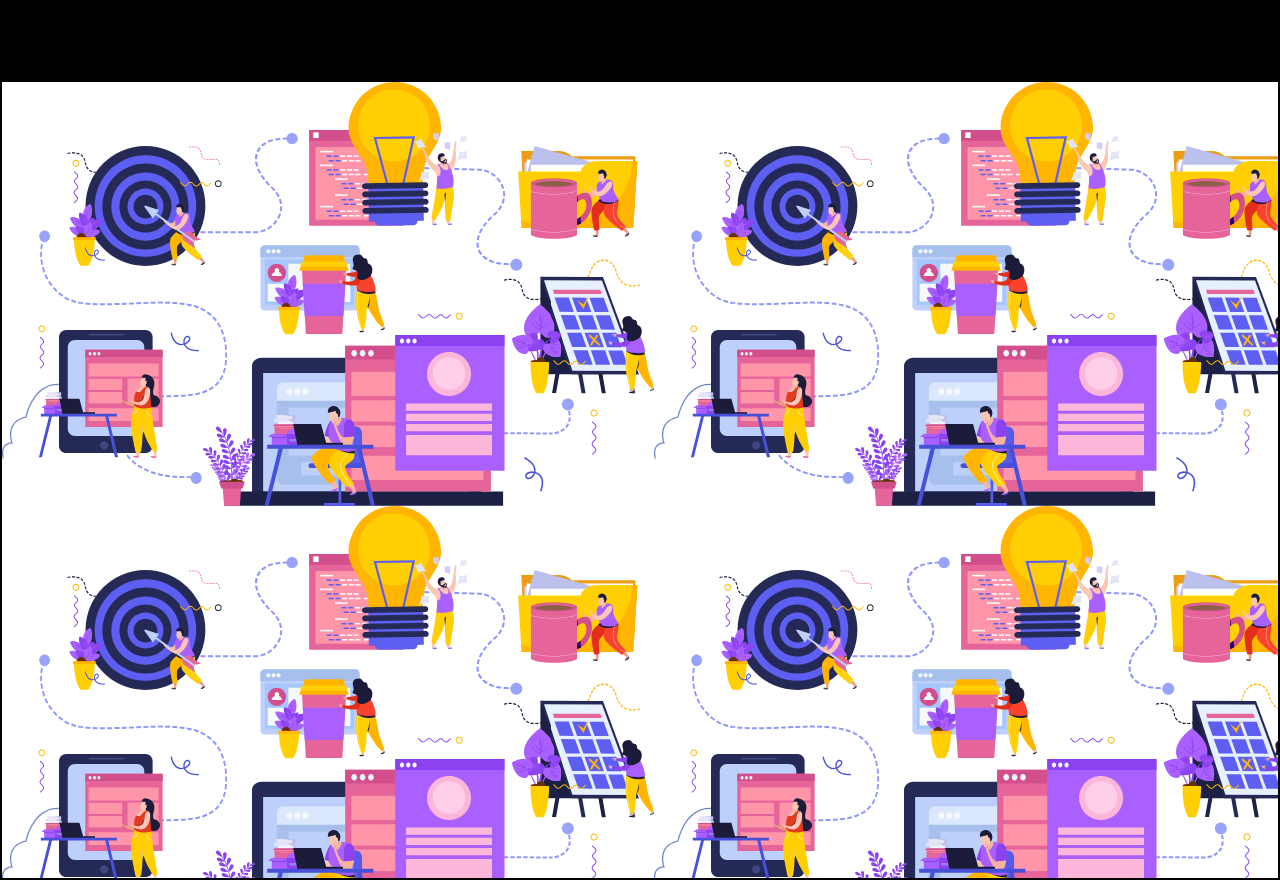
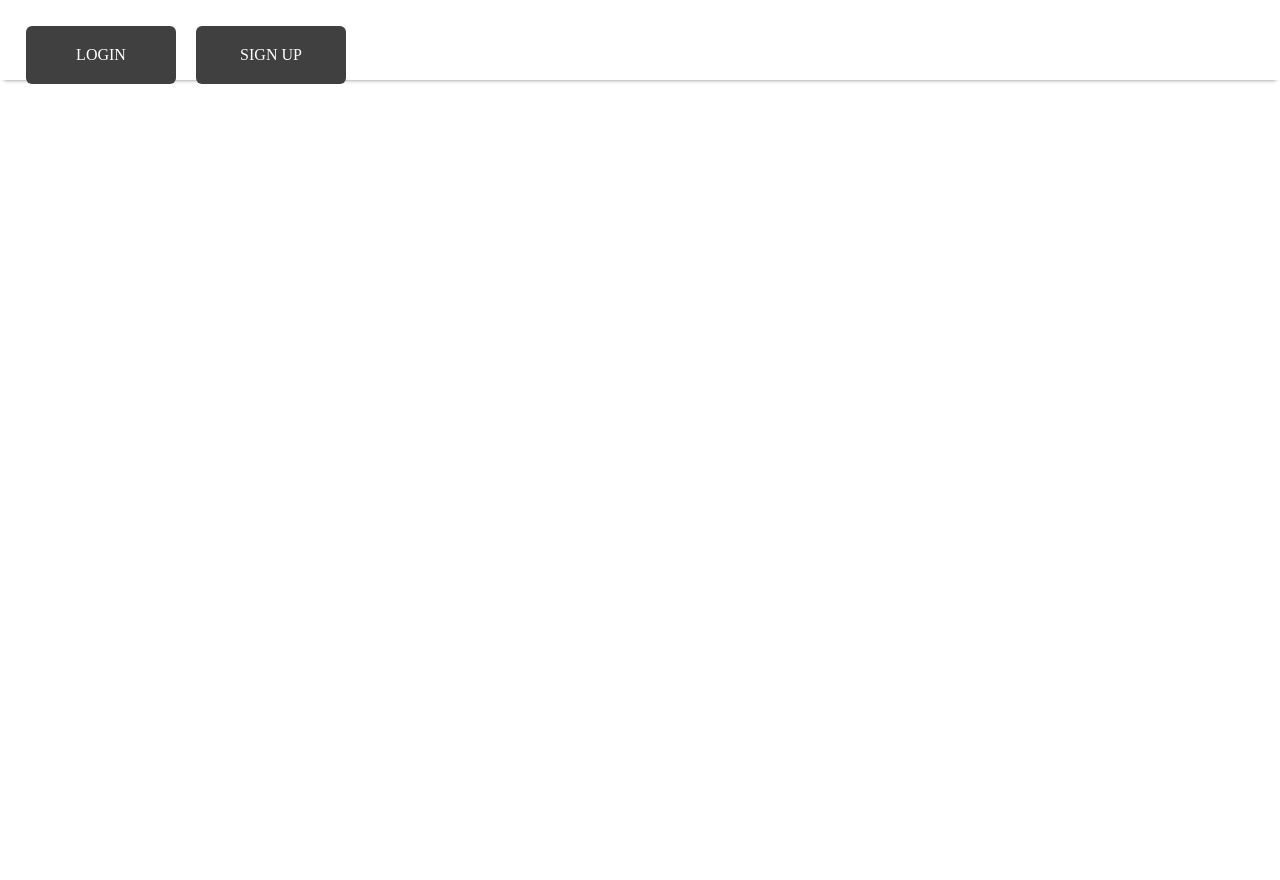
Before and after one commit to dw44/job-application-tracker, a React (Create React App) app in the folder client/: page / in a window 1280 px wide. After the commit the page ends 800 px from the top, so only its background shows below. Built offline with nearby package versions, Linux system fonts and the light colour scheme.

Commit message:
buttons styled

```diff
--- a/client/src/components/LandingPage.jsx
+++ b/client/src/components/LandingPage.jsx
@@ -1,32 +1,60 @@
 import styled from 'styled-components';
 
-import bg from '../assets/images/bg.svg';
+// import bg from '../assets/images/bg.svg';
 
-const LandingPageHeader = styled.header`
+const LandingpageContainer = styled.main`
+  width: 100%;
+  height: 100%;
+  position: relative;
+`;
+
+const LandingPageNav = styled.nav`
   width: 100%;
   height: 5rem;
-  background-color: #000;
+  box-shadow: 0 4px 4px -4px gray;
   display: flex;
   padding: 1rem;
   justify-content: space-between;
 `;
 
-const LandingPageMain = styled.main`
-  width: 100%;
-  height: 100%;
+const SignupButtonContainer = styled.div`
+  margin: 10px;
+  display: inline-block;
+  width: 150px;
 `;
 
-const Hero = styled.div`
+const SignupButtonLink = styled.a`
   width: 100%;
-  height: 100%;
-  background: url(${bg});
-  border: 2px solid black;
+  text-align: center;
+  border: none;
+  background: #404040;
+  color: #ffffff !important;
+  font-weight: 100;
+  padding: 20px;
+  text-transform: uppercase;
+  border-radius: 6px;
+  display: inline-block;
+  cursor: pointer;
+  transition: all 0.3s ease 0s;
+  &:hover {
+    color: #404040 !important;
+    font-weight: 700 !important;
+    letter-spacing: 3px;
+    background: none;
+    -webkit-box-shadow: 0px 5px 40px -10px rgba(0,0,0,0.57);
+    -moz-box-shadow: 0px 5px 40px -10px rgba(0,0,0,0.57);
+    transition: all 0.3s ease 0s;
+  }
 `;
 
 const LandingPage = () => (
-  <LandingPageMain>
-    <LandingPageHeader />
-    <Hero />
-  </LandingPageMain>
+  <LandingpageContainer>
+    <LandingPageNav>
+      <div>
+        <SignupButtonContainer><SignupButtonLink>Login</SignupButtonLink></SignupButtonContainer>
+        <SignupButtonContainer><SignupButtonLink>Sign Up</SignupButtonLink></SignupButtonContainer>
+      </div>
+    </LandingPageNav>
+  </LandingpageContainer>
 );
 export default LandingPage;
```
